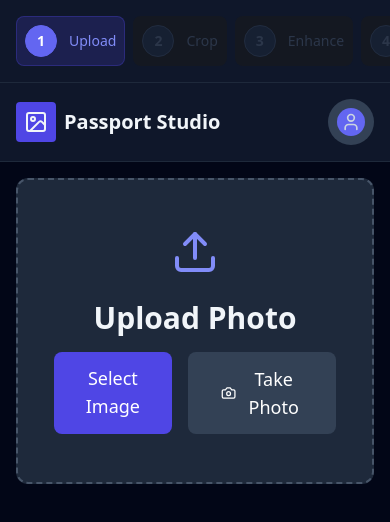
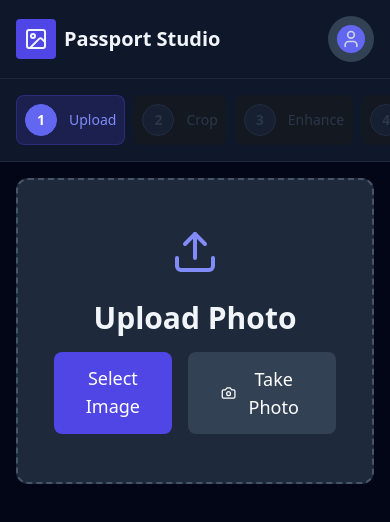
Before and after one commit to SandeepSuper/passport-photo-studio, a React (Vite) app: page / in a window 390 px wide. Shown: the top 522 px of the page. Built offline with nearby package versions, Linux system fonts and the light colour scheme.

Commit message:
added new changes

```diff
--- a/src/App.jsx
+++ b/src/App.jsx
@@ -469,7 +469,45 @@ function App() {
     };
 
     return (
-        <div className="flex flex-col md:flex-row min-h-screen text-slate-100 font-sans bg-slate-950">
+        <div className="flex flex-col md:flex-row h-screen overflow-hidden text-slate-100 font-sans bg-slate-950">
+            {/* Mobile Header */}
+            <header className="flex md:hidden justify-between items-center p-4 border-b border-slate-800 bg-slate-900 flex-shrink-0 relative z-20">
+                <div className="flex items-center gap-2">
+                    <div className="bg-indigo-600 p-2 rounded">
+                        <ImageIcon size={24} />
+                    </div>
+                    <h1 className="text-xl font-bold">Passport Studio</h1>
+                </div>
+                {/* Mobile User Menu Trigger */}
+                <div className="relative">
+                    <button
+                        onClick={() => setShowUserMenu(!showUserMenu)}
+                        className="flex items-center gap-2 text-slate-300 hover:text-white bg-slate-700 hover:bg-slate-600 p-2 rounded-full transition-colors"
+                    >
+                        <div className="bg-indigo-500 rounded-full p-1">
+                            <User size={20} />
+                        </div>
+                    </button>
+                    {/* Simplified Mobile Dropdown */}
+                    {showUserMenu && (
+                        <div className="absolute right-0 top-full mt-2 w-48 bg-slate-800 border border-slate-700 rounded-xl shadow-2xl overflow-hidden z-50">
+                            {user ? (
+                                <div className="py-1">
+                                    <div className="px-4 py-3 border-b border-slate-700">
+                                        <p className="text-sm text-white truncate">{user.email}</p>
+                                    </div>
+                                    <button onClick={() => { handleLogout(); setShowUserMenu(false); }} className="w-full text-left px-4 py-3 text-sm text-red-400 hover:bg-slate-700 flex items-center gap-2"><LogOut size={16} /> Logout</button>
+                                </div>
+                            ) : (
+                                <div className="py-1">
+                                    <button onClick={() => { setAuthMode('login'); setShowAuthModal(true); setShowUserMenu(false); }} className="w-full text-left px-4 py-3 text-sm text-indigo-400 hover:bg-slate-700 flex items-center gap-2"><User size={16} /> Login</button>
+                                </div>
+                            )}
+                        </div>
+                    )}
+                </div>
+            </header>
+
             {/* Sidebar */}
             <aside className="w-full md:w-72 bg-slate-900 border-b md:border-r border-slate-800 md:border-slate-700 p-4 md:p-6 flex-shrink-0 flex flex-row md:flex-col gap-4 overflow-x-auto md:overflow-visible no-scrollbar">
                 <h1 className="text-xl md:text-2xl font-bold bg-clip-text text-transparent bg-gradient-to-r from-indigo-500 to-purple-500 mb-0 md:mb-8 whitespace-nowrap hidden md:block">
@@ -502,8 +540,8 @@ function App() {
 
             {/* Main Section Wrapper */}
             <div className="flex-1 flex flex-col h-screen overflow-hidden">
-                {/* Header */}
-                <header className="flex justify-between items-center p-4 md:p-6 border-b border-slate-800 bg-slate-900 flex-shrink-0 relative">
+                {/* Header (Desktop) */}
+                <header className="hidden md:flex justify-between items-center p-4 md:p-6 border-b border-slate-800 bg-slate-900 flex-shrink-0 relative">
                     <div className="flex items-center gap-2">
                         <div className="bg-indigo-600 p-2 rounded">
                             <ImageIcon size={24} />
@@ -828,9 +866,7 @@ function App() {
                                     <Wand2 size={20} />
                                     <span>Remove Background & Apply Color</span>
                                 </button>
-                                <p className="text-xs text-slate-500 mt-4 max-w-xs text-center">
-                                    * This downloads ~40MB of AI models the first time. It runs entirely in your browser.
-                                </p>
+
                             </div>
                         )}
 
```
